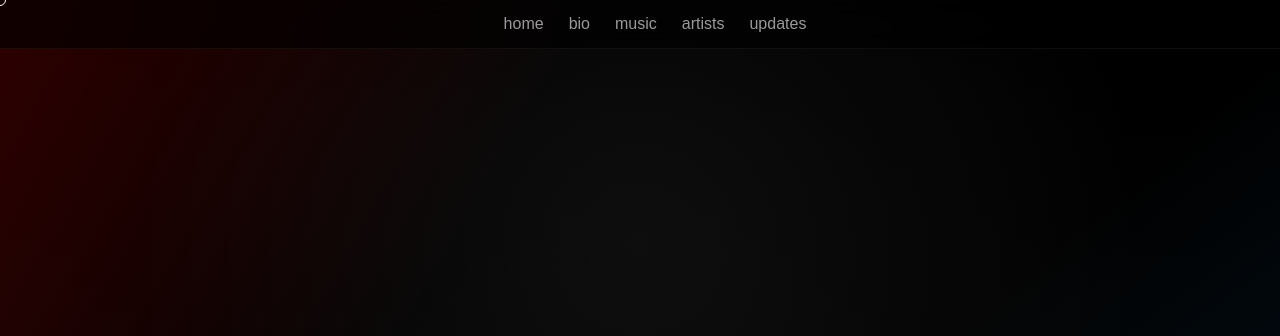
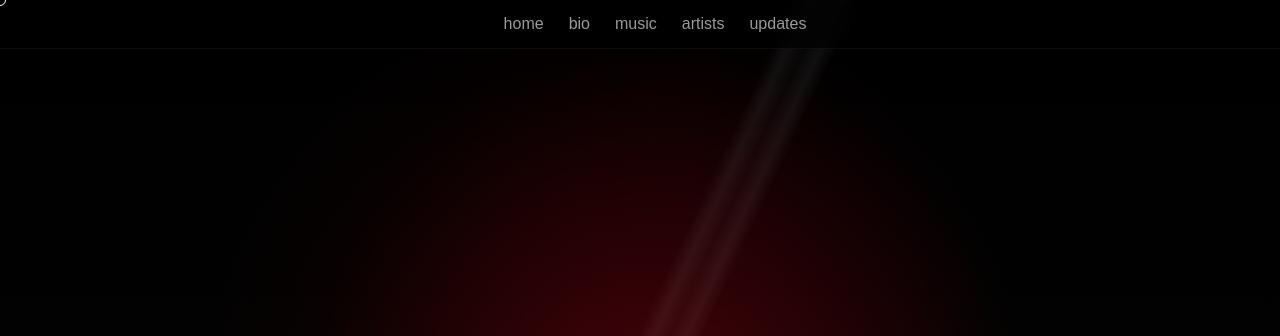
Before and after one commit to dsparks120809-dev/SWC, a plain HTML site: page index.html in a window 1280 px wide. Shown: the top 336 px of the page. Drawn offline with Linux system fonts and the light colour scheme.

Commit message:
Update index.html

```diff
--- a/index.html
+++ b/index.html
@@ -22,58 +22,54 @@ body {
   overflow-x: hidden;
 }
 
-/* HARD LIGHTING LAYERS */
+/* MAIN BACKGROUND */
 body::before {
   content: "";
   position: fixed;
   inset: 0;
 
   background:
-    /* harsh red cut */
-    linear-gradient(120deg,
-      rgba(255,0,0,0.18) 0%,
-      transparent 35%
-    ),
-
-    /* cold blue edge */
-    linear-gradient(-40deg,
-      rgba(0,140,255,0.12) 0%,
-      transparent 40%
-    ),
-
-    /* broken spotlight */
-    radial-gradient(circle at 50% 30%,
-      rgba(255,255,255,0.05),
-      transparent 60%
-    ),
-
-    /* deep black structure */
+    /* deep black base */
     linear-gradient(180deg, #000, #020202, #000);
 
-  opacity: 1;
+  z-index: -3;
   pointer-events: none;
-  z-index: -2;
 }
 
-/* NOISE THAT ACTUALLY SHOWS */
+/* CRACK + RED BLEED */
 body::after {
   content: "";
   position: fixed;
   inset: 0;
 
   background:
-    repeating-linear-gradient(
-      90deg,
-      rgba(255,255,255,0.03) 0px,
-      rgba(255,255,255,0.03) 1px,
-      transparent 1px,
-      transparent 4px
+    /* jagged crack line */
+    linear-gradient(115deg,
+      transparent 0%,
+      transparent 48%,
+      rgba(255,255,255,0.06) 49%,
+      rgba(255,255,255,0.02) 50%,
+      rgba(255,255,255,0.06) 51%,
+      transparent 52%,
+      transparent 100%
+    ),
+
+    /* red seep around crack */
+    radial-gradient(circle at 52% 50%,
+      rgba(255, 0, 40, 0.18),
+      transparent 45%
+    ),
+
+    radial-gradient(circle at 48% 50%,
+      rgba(255, 0, 0, 0.10),
+      transparent 55%
     );
 
-  opacity: 0.12;
+  opacity: 1;
+  z-index: -2;
   pointer-events: none;
-  z-index: -1;
-  mix-blend-mode: overlay;
+
+  mix-blend-mode: screen;
 }
 /* cursor */
 
```
